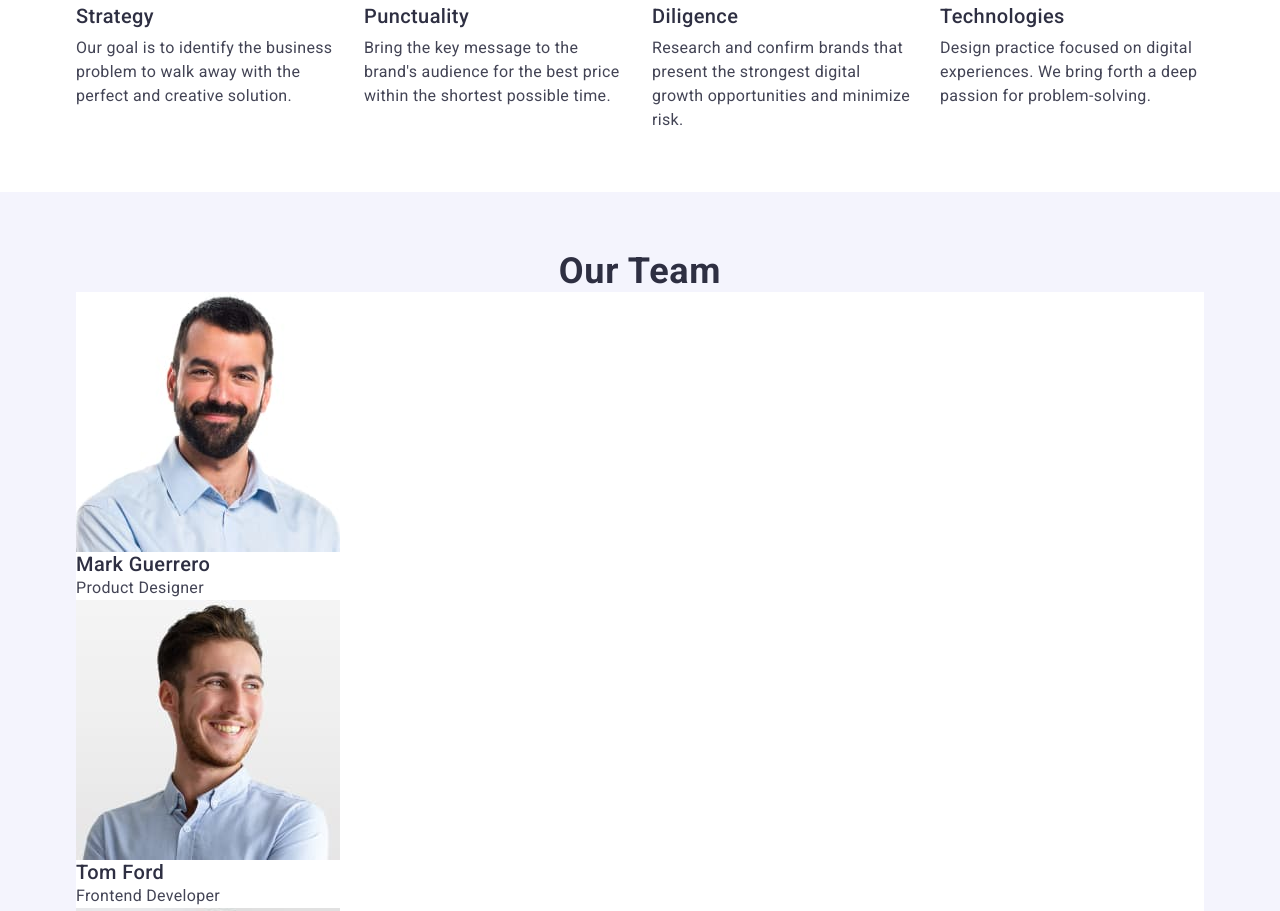
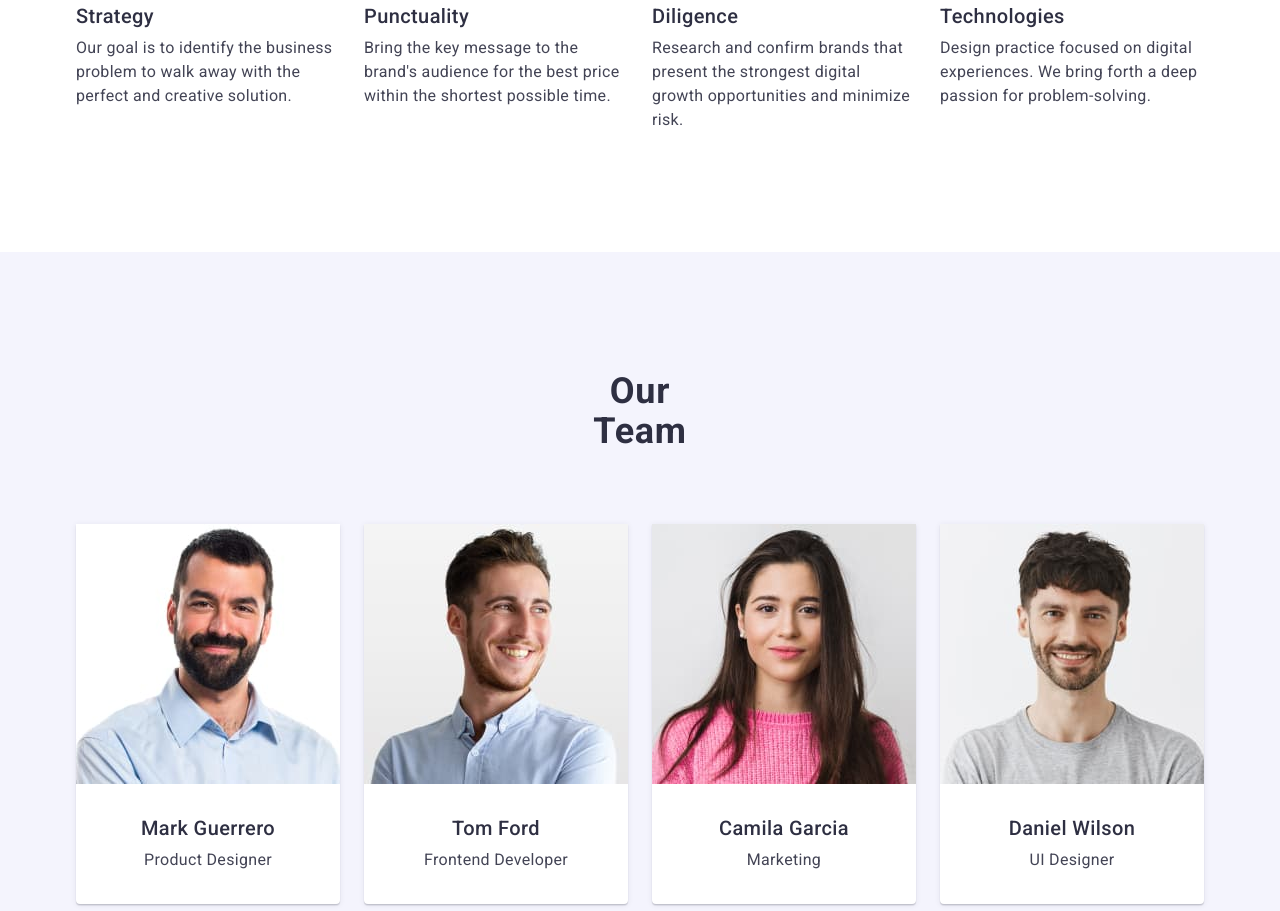
Before and after one commit to balo-max/goit-markup-hw-03, a plain HTML site: page index.html in a window 1280 px wide. Shown: the part 788-1699 px from the top of the page. Drawn offline with nearby package versions, Linux system fonts and the light colour scheme.

Commit message:
add team section styles

```diff
--- a/css/styles.css
+++ b/css/styles.css
@@ -240,10 +240,57 @@ body {
 
 /* =========== SECTION OUR TEAM STYLES ===========*/
 .section-team {
+  max-width: 1440px;
+  margin-left: auto;
+  margin-right: auto;
   background-color: #f4f4fd;
+  margin-top: 60px;
+  margin-bottom: 60px;
+}
+.team-conteiner {
+  padding-top: 120px;
+  padding-bottom: 120px;
+}
+.team-title {
+  max-width: 162px;
+  margin-left: auto;
+  margin-right: auto;
+  margin-bottom: 72px;
+}
+.name-title {
+  font-weight: 500;
+  font-size: 20px;
+  line-height: 1.2;
+  letter-spacing: 0.02em;
+  text-align: center;
+  color: #2e2f42;
+  margin-bottom: 8px;
+}
+.text-team {
+  font-weight: 400;
+  font-size: 16px;
+  line-height: 1.5;
+  letter-spacing: 0.02em;
+  text-align: center;
+  color: #434455;
+  margin-bottom: 32px;
+}
+.page-team {
+  display: flex;
+  flex-wrap: wrap;
+  column-gap: 24px;
+}
+.team-item {
+  border-radius: 0 0 4px 4px;
+  box-shadow: 0 2px 1px 0 rgba(46, 47, 66, 0.08), 0 1px 1px 0 rgba(46, 47, 66, 0.16),
+    0 1px 6px 0 rgba(46, 47, 66, 0.08);
+  width: calc((100% - 72px) / 4);
 }
 .page-team .team-item {
   background-color: #ffffff;
+}
+.team-img {
+  margin-bottom: 32px;
 }
 /* =========== /SECTION OUR TEAM STYLES ===========*/
 
--- a/index.html
+++ b/index.html
@@ -100,49 +100,53 @@
       </section>
 
       <!--   SECTION OUR TEAM  -->
-      <section class="section-team section-paddings">
-        <div class="conteiner">
-          <h2 class="section-title">Our Team</h2>
+      <section class="section-team">
+        <div class="conteiner team-conteiner">
+          <h2 class="section-title team-title">Our Team</h2>
           <ul class="page-team">
             <li class="team-item">
               <img
+                class="team-img"
                 src="./images/our-team/mark-guerrero.jpg"
                 alt="Mark Guerrero-Product Designer"
                 width="264"
                 height="260"
               />
-              <h3 class="title">Mark Guerrero</h3>
-              <p class="section-text">Product Designer</p>
+              <h3 class="title name-title">Mark Guerrero</h3>
+              <p class="section-text text-team"">Product Designer</p>
             </li>
             <li class="team-item">
               <img
+                class="team-img"
                 src="./images/our-team/tom-ford.jpg"
                 alt="Tom Ford-Frontend Developer"
                 width="264"
                 height="260"
               />
-              <h3 class="title">Tom Ford</h3>
-              <p class="section-text">Frontend Developer</p>
+              <h3 class="title name-title">Tom Ford</h3>
+              <p class="section-text text-team"">Frontend Developer</p>
             </li>
             <li class="team-item">
               <img
+                class="team-img"
                 src="./images/our-team/camila-garcia.jpg"
                 alt="Camila Garcia-Marketing"
                 width="264"
                 height="260"
               />
-              <h3 class="title">Camila Garcia</h3>
-              <p class="section-text">Marketing</p>
+              <h3 class="title name-title">Camila Garcia</h3>
+              <p class="section-text text-team"">Marketing</p>
             </li>
             <li class="team-item">
               <img
+                class="team-img"
                 src="./images/our-team/daniel-wilson.jpg"
                 alt="Daniel Wilson-UI Designer"
                 width="264"
                 height="260"
               />
-              <h3 class="title">Daniel Wilson</h3>
-              <p class="section-text">UI Designer</p>
+              <h3 class="title name-title">Daniel Wilson</h3>
+              <p class="section-text text-team">UI Designer</p>
             </li>
           </ul>
         </div>
```
